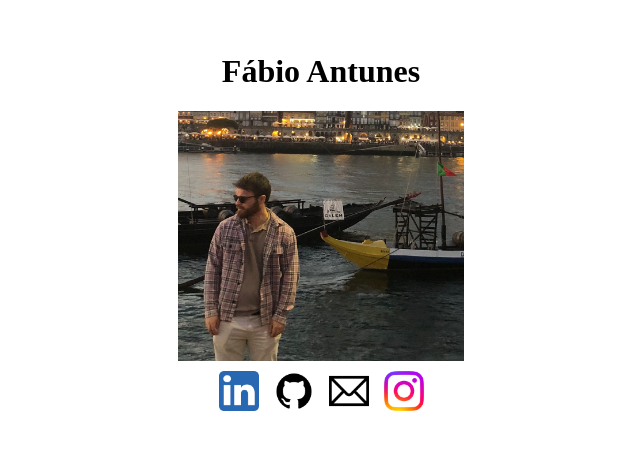
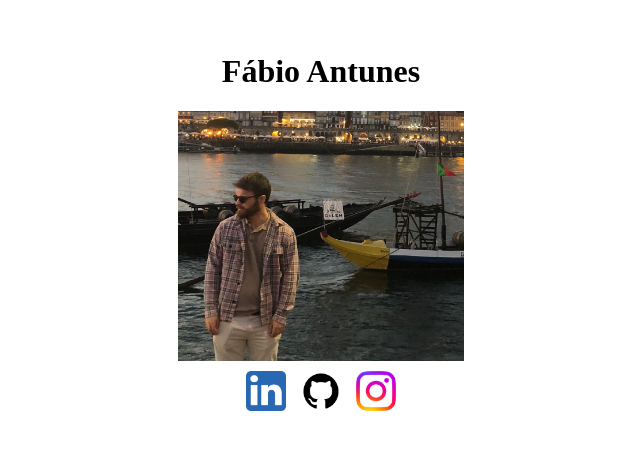
Before and after one commit to fabiuho/Fabio-Antunes-Bio, a plain HTML site: page index.html in a window 1280 px wide. Shown: the part 185-634 px from the top of the page, without its empty margins (319-959 px from the left). Drawn offline with Linux system fonts and the light colour scheme.

Commit message:
index.html

```diff
--- a/index.html
+++ b/index.html
@@ -33,9 +33,6 @@
         <a href="https://github.com/fabiuho" title="GitHub">
             <img src="images/GitHub.png" alt="Github" width="40">
         </a>
-        <a href="mailto:fabioantunes629@gmail.com" title="Email">
-            <img src="images/Email.png" alt="Email" width="40">
-        </a>
         <a href="https://www.instagram.com/fabi0alexandre/" target="_blank" title="Instagram">
             <img src="images/instagram.png" alt="Instagram" width="40">
         </a>
```
